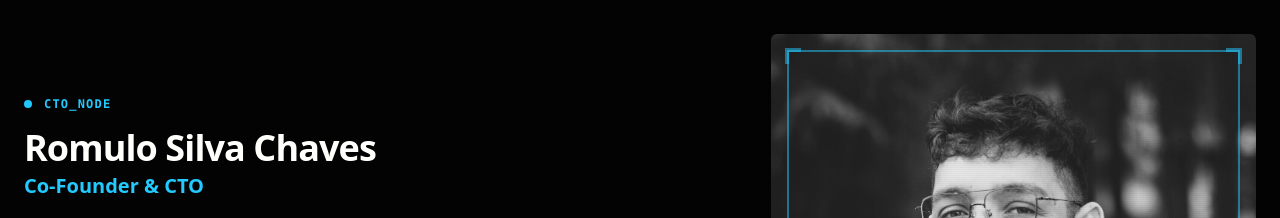
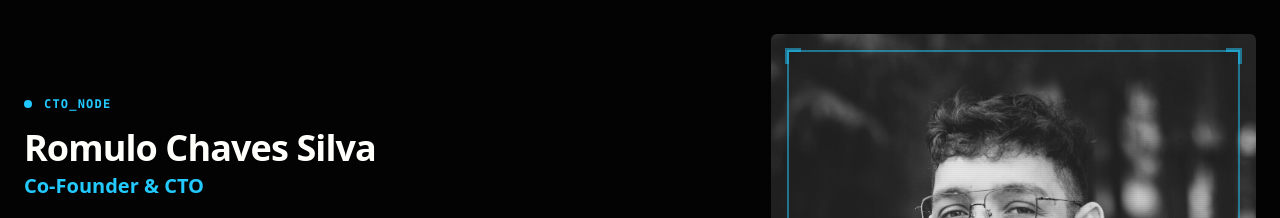
Before and after one commit to pinakpani-mukherjee/arkhon-systems-ceres-landing-page, a Next.js app: page /about in a window 1280 px wide. Shown: the part 1920-2138 px from the top of the page. Built offline with nearby package versions, Linux system fonts and the light colour scheme.

Commit message:
basic name cleanup

```diff
--- a/src/app/about/page.tsx
+++ b/src/app/about/page.tsx
@@ -48,7 +48,7 @@ const founders = [
   },
   {
     id: 'CTO_NODE',
-    name: 'Romulo Silva Chaves',
+    name: 'Romulo Chaves Silva',
     title: 'Co-Founder & CTO',
     image: '/romulo.jpg',
     roleBadge: 'PhD Candidate, UTokyo // Computer Vision',
--- a/src/app/ceres/page.tsx
+++ b/src/app/ceres/page.tsx
@@ -320,7 +320,7 @@ export default function CeresPage() {
 
             <div className="flex flex-col items-center justify-center gap-4 sm:flex-row">
               <Link
-                href="/uplink"
+                href="/contact"
                 className="group border-primary bg-primary text-primary-foreground hover:bg-primary/90 flex h-14 items-center justify-center gap-3 border px-8 font-mono text-xs font-bold tracking-widest uppercase transition-all"
               >
                 Initiate Pilot Uplink
```
